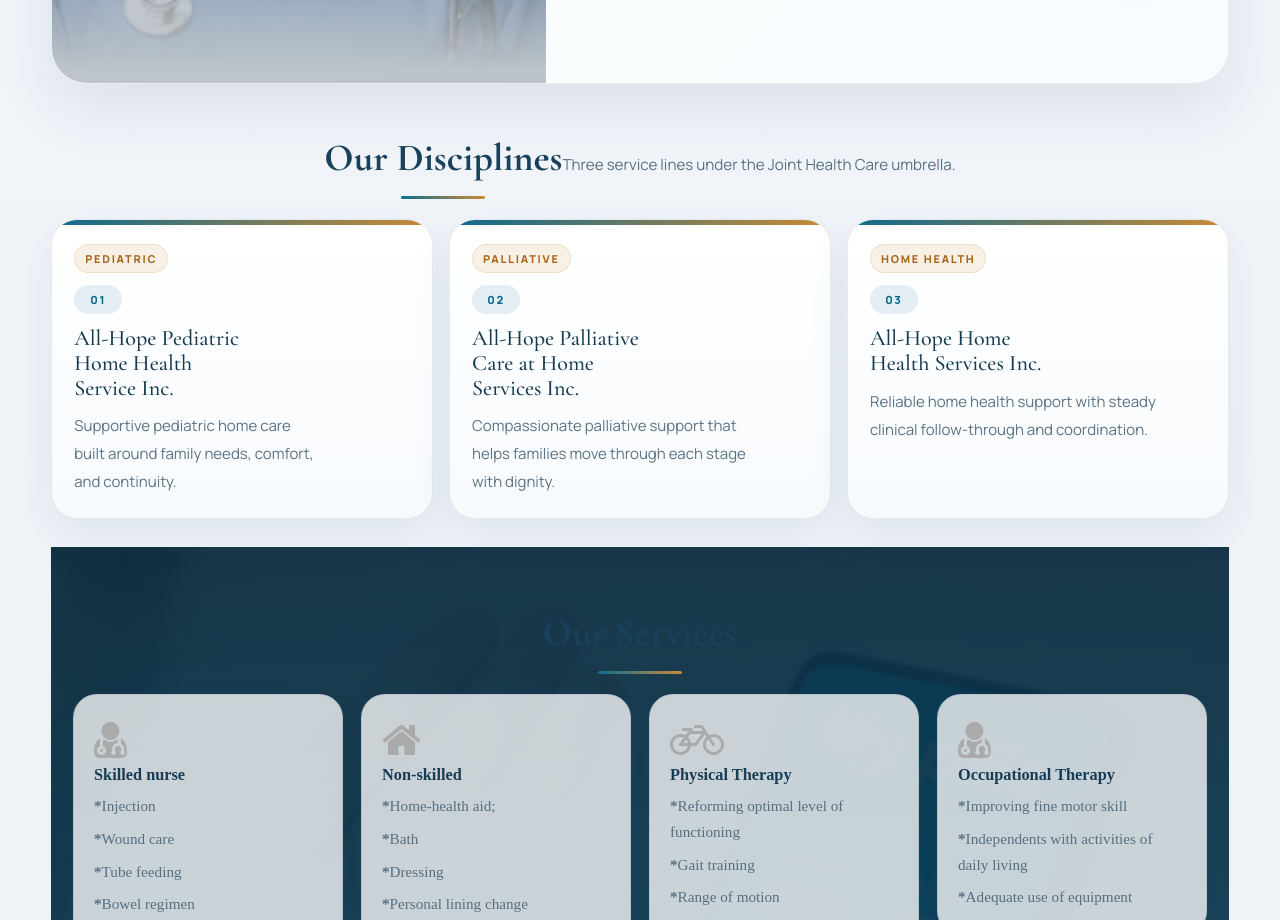
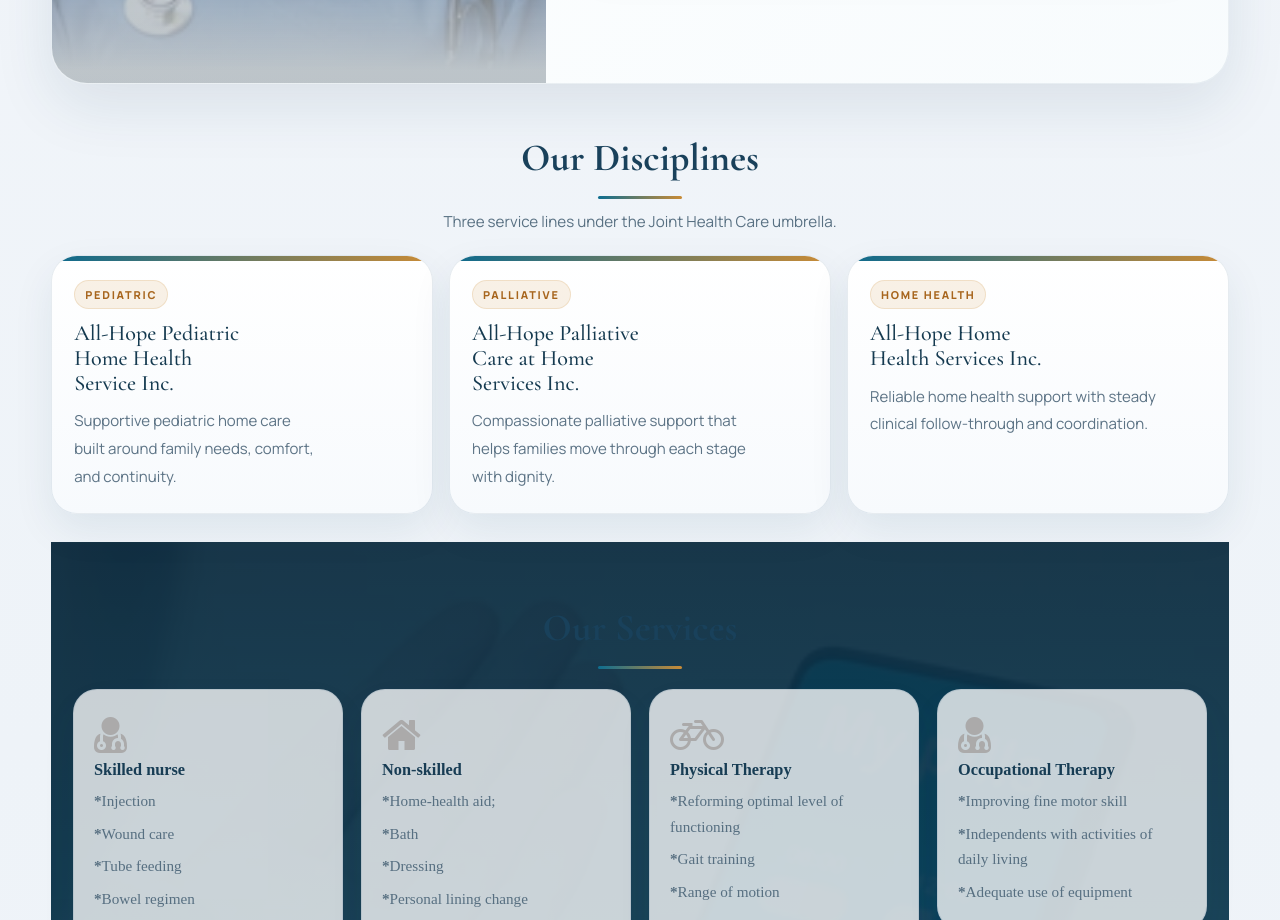
Before and after one commit to OPOKUSIAWEUGENE/joint_health_care_website4, a React (Create React App) app: page / in a window 1280 px wide. Shown: the part 1800-2720 px from the top of the page. Built offline with nearby package versions, Linux system fonts and the light colour scheme.

Commit message:
`Updated discipline heading and grid layout`

```diff
--- a/src/Layout/Main.js
+++ b/src/Layout/Main.js
@@ -324,7 +324,7 @@
                 <Row>
                   <div className={styles.rowContent2}>
                     <HeaderAnimation>
-                      <div className={styles.rowHeadingCase}>
+                      <div className={styles.disciplineHeadingCase}>
                         <div className={styles.rowHeading}>Our Disciplines</div>
                         <div className={styles.disciplineLead}>Three service lines under the Joint Health Care umbrella.</div>
                       </div>
--- a/src/Layout/index.js
+++ b/src/Layout/index.js
@@ -435,7 +435,7 @@
                 <Row>
                   <div className={styles.rowContent2}>
                     <HeaderAnimation>
-                      <div className={styles.rowHeadingCase}>
+                      <div className={styles.disciplineHeadingCase}>
                         <div className={styles.rowHeading}>Our Disciplines</div>
                         <div className={styles.disciplineLead}>Three service lines under the Joint Health Care umbrella.</div>
                       </div>
@@ -443,19 +443,16 @@
                     <div className={styles.disciplineGrid}>
                       <div className={styles.disciplineCard}>
                         <span className={styles.disciplineBadge}>Pediatric</span>
-                        <span className={styles.disciplineIndex}>01</span>
                         <div className={styles.disciplineTitle}>All-Hope Pediatric Home Health Service Inc.</div>
                         <div className={styles.disciplineText}>Supportive pediatric home care built around family needs, comfort, and continuity.</div>
                       </div>
                       <div className={styles.disciplineCard}>
                         <span className={styles.disciplineBadge}>Palliative</span>
-                        <span className={styles.disciplineIndex}>02</span>
                         <div className={styles.disciplineTitle}>All-Hope Palliative Care at Home Services Inc.</div>
                         <div className={styles.disciplineText}>Compassionate palliative support that helps families move through each stage with dignity.</div>
                       </div>
                       <div className={styles.disciplineCard}>
                         <span className={styles.disciplineBadge}>Home Health</span>
-                        <span className={styles.disciplineIndex}>03</span>
                         <div className={styles.disciplineTitle}>All-Hope Home Health Services Inc.</div>
                         <div className={styles.disciplineText}>Reliable home health support with steady clinical follow-through and coordination.</div>
                       </div>
--- a/src/Layout/layout.module.css
+++ b/src/Layout/layout.module.css
@@ -2905,6 +2905,19 @@
   text-wrap: balance;
 }
 
+.disciplineHeadingCase {
+  width: 100%;
+  padding-top: 10px;
+  display: flex;
+  flex-direction: column;
+  align-items: center;
+  gap: 10px;
+}
+
+.disciplineHeadingCase .rowHeading {
+  width: auto;
+}
+
 .disciplineCard {
   position: relative;
   display: flex;
@@ -2952,21 +2965,6 @@
   text-transform: uppercase;
 }
 
-.disciplineIndex {
-  display: inline-flex;
-  align-items: center;
-  justify-content: center;
-  width: fit-content;
-  min-width: 48px;
-  padding: 7px 11px;
-  border-radius: 999px;
-  background: rgba(13, 102, 141, 0.1);
-  color: #0d6a8e;
-  font-size: 0.7rem;
-  font-weight: 800;
-  letter-spacing: 0.14em;
-}
-
 .disciplineTitle {
   font-family: "Cormorant Garamond", serif;
   font-size: 1.38rem;
@@ -3562,6 +3560,10 @@
     max-width: none;
   }
 
+  .disciplineHeadingCase {
+    gap: 8px;
+  }
+
   .disciplineTitle {
     font-size: 1.25rem;
     max-width: none;
```
